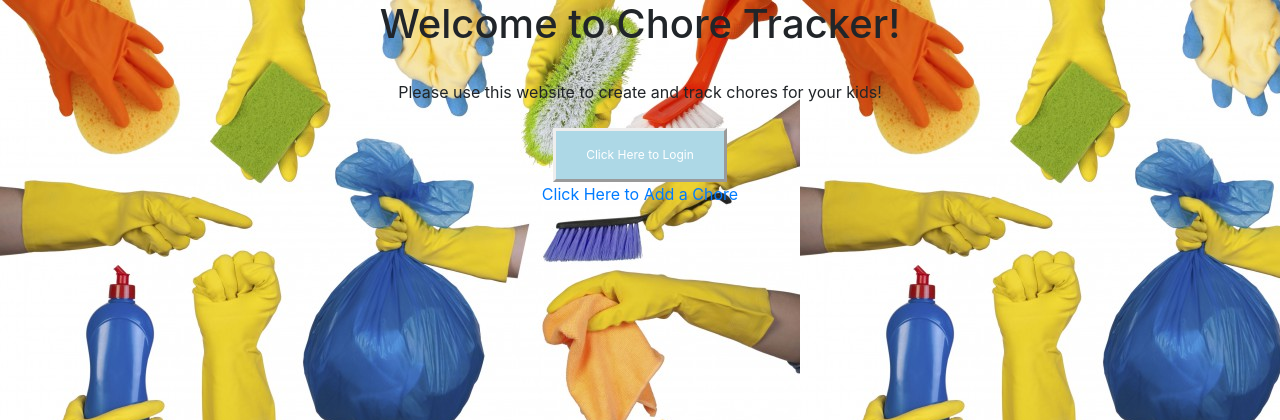
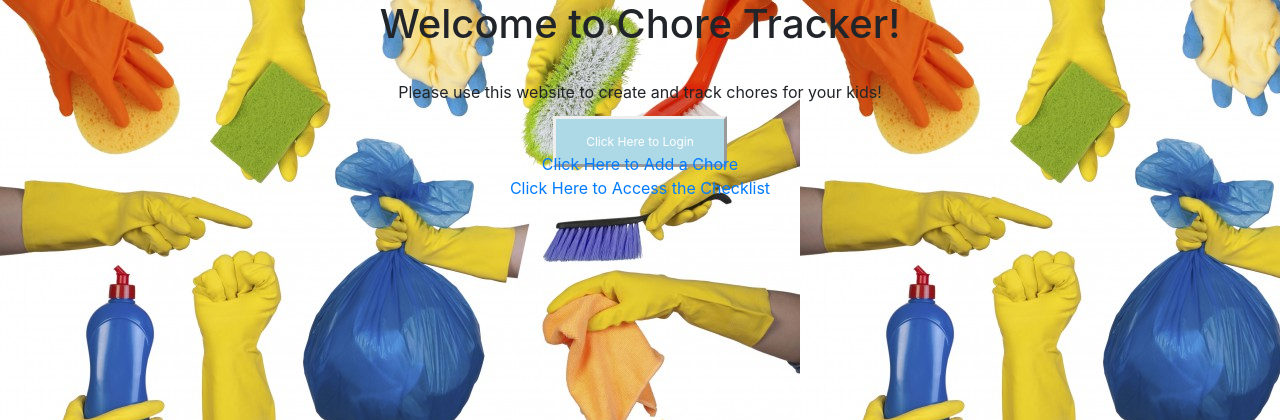
Before and after one commit to catonsun/cs329e-3, a Flask app: page / in a window 1280 px wide. Shown: the top 420 px of the page. Run offline with Flask 2, Linux system fonts and the light colour scheme; some libraries are stand-ins or nearby versions.

Commit message:
added checklist
messed with button

```diff
--- /dev/null
+++ b/TEMPLATES/checklist.html
@@ -0,0 +1,6 @@
+{% extends 'layout.html' %}
+
+{% block body %}
+    <h1>Checklist</h1>
+        <br> <text>Please use this website to create and track chores for your kids!</text> <br> <br>
+{% endblock %}
--- a/TEMPLATES/home.html
+++ b/TEMPLATES/home.html
@@ -17,7 +17,9 @@
     </style>
     <center><h1>Welcome to Chore Tracker!</h1>
         <br> <text>Please use this website to create and track chores for your kids!</text> <br> <br>
-        <button class = "button" href="/login"> Click Here to Login </button>
+        <a href = "login.html" class = button> Click Here to Login </a>
         <br>
-        <a href="/upload">Click Here to Add a Chore</a></center>
+        <a href="/upload">Click Here to Add a Chore</a>
+        <br>
+        <a href="/checklist">Click Here to Access the Checklist</a></center>
 {% endblock %}
--- a/app.py
+++ b/app.py
@@ -88,6 +88,10 @@ def delete():
         return redirect(url_for('index'))
     return render_template("delete.html")
 
+@app.route("/checklist")
+def checklist():
+    return render_template("checklist.html")
+
 
 if __name__ == '__main__':
     app.run()
```
